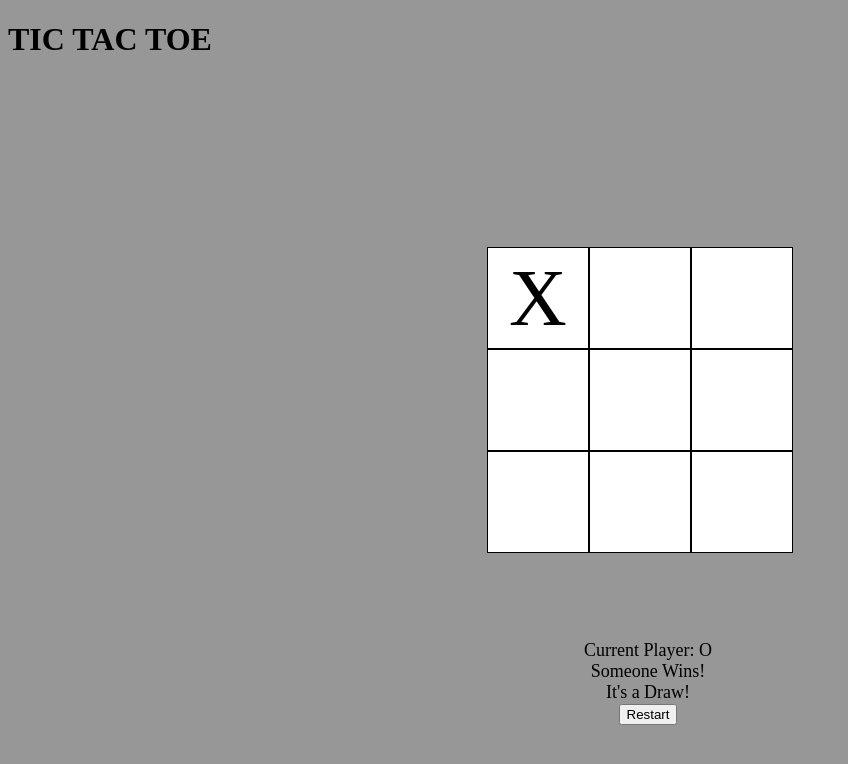
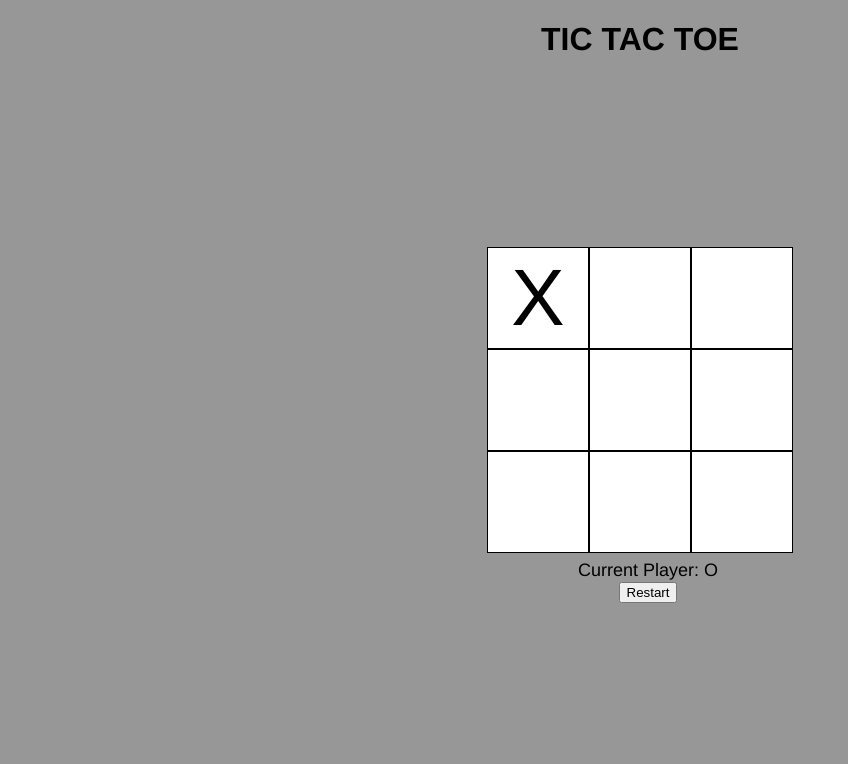
Before and after one commit to nmcmillen/tictactoe, a plain HTML site: page index.html in a window 1280 px wide. Both pictures are taken after a click on the element 538 px from the left and 298 px from the top of the page. Shown: the whole page, without its empty margins (0-848 px from the left). Drawn offline with Linux system fonts and the light colour scheme.

Commit message:
leaving it here 11:30pm

```diff
--- a/NOT USING/gridtest.css
+++ b/gridtest.css
@@ -1,13 +1,13 @@
-#game {
+.board {
     display: grid;
-    grid-template-columns: auto auto auto;
+    grid-template-columns: repeat(3, auto);
     position: absolute;
     transform: translate(-50%, -50%);
     top: 50%;
     left: 50%
   }
 
-.cell {
+.grid-cell {
         border: 1px solid #000;
         width: 100px;
         height: 100px;
@@ -18,3 +18,7 @@
         font-size: 28px;
 
   }
+
+  .grid-cell:hover {
+    background-color: yellow;
+  }
--- a/index.html
+++ b/index.html
@@ -20,9 +20,9 @@
         <div class="grid-cell" data-value="8"></div>
     </div>
     <div class="game-controls">
-        <div id="current-player"></div>
-        <div id="win-message">Someone Wins!</div>
-        <div id="draw-message">It's a Draw!</div>
+        <div id="current-player">Current Player: X</div>
+        <div id="win-message"></div>
+        <div id="draw-message"></div>
         <button id="restart-button">Restart</button>
     </div>
 
--- a/main.js
+++ b/main.js
@@ -32,6 +32,7 @@ class TicTacToe {
             console.log(`${this.currentPlayer} wins!`)
             alert(`${this.currentPlayer} wins!`)
               return true
+              // need to add something to fire off and change endGame to true and populate lock the board and win message
           }
       })
     }
@@ -80,10 +81,25 @@ class GameView {
   }
 
   init(resetGame) {
+    // @TODO: create element div for the grid here
+    // TITLE
     let gameTitle = document.createElement("h1");
-    gameTitle.classList = "game-title"
+    gameTitle.classList = "game-title";
     gameTitle.innerText = "TIC TAC TOE";
     document.body.appendChild(gameTitle);
+
+    // let playerStatus = document.createElement("p");
+    // playerStatus.classList = "player-status";
+    // playerStatus.innerText = "Current Player: ABC";
+    // document.body.appendChild(playerStatus);
+
+    // GRID (not connecting to this.cells)
+    // for (let i = 1; i <= 9; i++){
+    //   let gamegrid = document.createElement("div");
+    //   gamegrid.classList = "grid-cell";
+    //   let grid = document.getElementById("game");
+    //   grid.appendChild(gamegrid);
+    //  }
 
     this.cells = Array.from(this.cells);
 
@@ -91,10 +107,6 @@ class GameView {
   }
 
   render(handleClick) {
-    // @TODO: create element div for the grid here
-    // title
-
-
     // Block of code to place and modify the grid cells with X's and O's
     this.cells.forEach((cell, i) => {
       // only allows cell to be clicked once and turns off eventlistener
@@ -117,10 +129,15 @@ class GameController {
     // need to remove the event listener on cells (this.something.cells removeeventlistener)
 
     resetGame = () => {
-      this.model.currentPlayer = 'X'; // these should use setters, this.model.setPlayer('')
+      // this.model.currentPlayer = 'X'; // these should use setters, this.model.setPlayer('')
+      this.model.switchCurrentPlayer();
       this.model.gameBoard = ["","","","","","","","",""]; // these should use setters
       this.model.endGame = false; // these should use setters
       this.view.resetBoard(this.handleClick);
+
+      // this.view.cells.removeEventListener("click", something here)
+
+      console.log(this.view.cells)
     }
 
     handleClick = (e, i) => {
@@ -130,8 +147,8 @@ class GameController {
       this.model.setGameBoard(i);
       this.model.checkWin();
       this.model.switchCurrentPlayer();
-      //document.getElementsByClassName("game-title").innerText = `Current Player: ${model.currentPlayer}`;
-      document.getElementById("current-player").innerHTML = `Current Player: ${this.model.currentPlayer}`;
+      // document.getElementsByClassName("player-status").innerHTML = `Current Player: ${model.currentPlayer}`;
+      document.getElementById("current-player").innerText = `Current Player: ${this.model.currentPlayer}`;
     }
 
     // TODO
--- a/style.css
+++ b/style.css
@@ -1,6 +1,8 @@
 body {
     background-color: rgb(151, 151, 151);
+    font-family:'Franklin Gothic Medium', 'Arial Narrow', Arial, sans-serif
 }
+
 
 .board {
     position: absolute;
@@ -22,21 +24,41 @@ body {
     line-height: 100px;
 }
 
+.grid-cell:hover {
+    background-color: yellow;
+  }
+
+/* NONE WORKING TO INPUT DATA WITH DYNAMIC CREATION LINE  */
+/* .board {
+    display: grid;
+    grid-template-columns: repeat(3, auto);
+    position: absolute;
+    transform: translate(-50%, -50%);
+    top: 50%;
+    left: 50%
+  }
+
+.grid-cell {
+        border: 1px solid #000;
+        width: 100px;
+        height: 100px;
+        cursor: pointer;
+        display: flex;
+        justify-content: center;
+        align-items: center;
+        font-size: 80px;
+        background-color: white;
+  } */
+
+
 .game-controls {
     position: absolute;
-    top: 80%;
+    top: 70%;
     width: 100%;
     text-align: center;
     font-size: 18px;
 }
 
-#td {
-    border: 1px solid #000;
-    width: 100px;
-    height: 100px;
-    cursor: pointer;
-    background-color: white;
-    font-size: 80px;
+.game-title {
     text-align: center;
-    line-height: 100px;
 }
```
Also changed, not shown: gridsetup.html (renamed from NOT USING/gridsetup.html, +3 -3 lines), gridsetup.js (renamed from NOT USING/gridsetup.js, +1 -10 lines).
